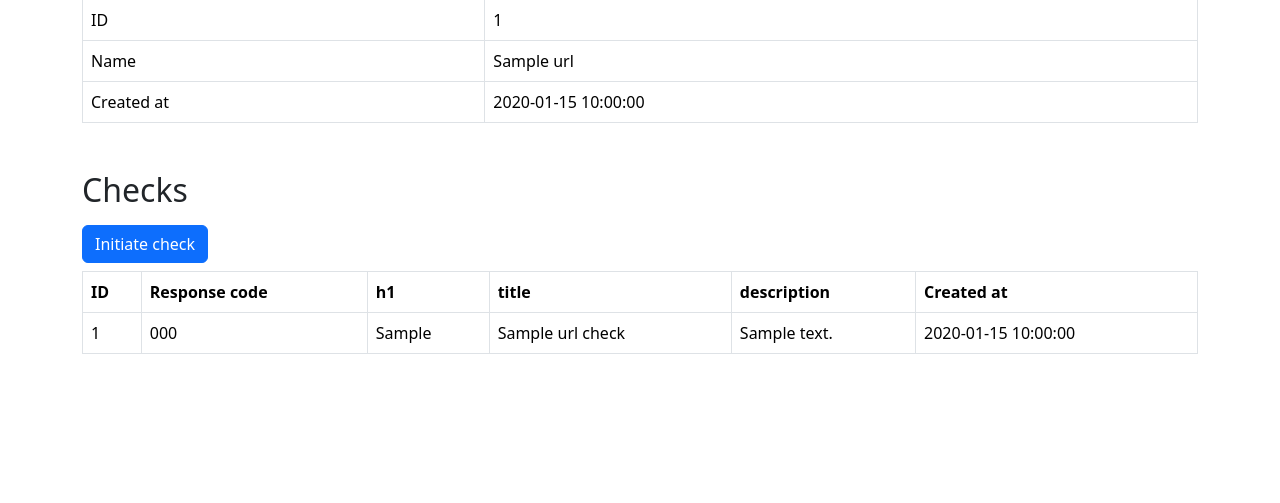
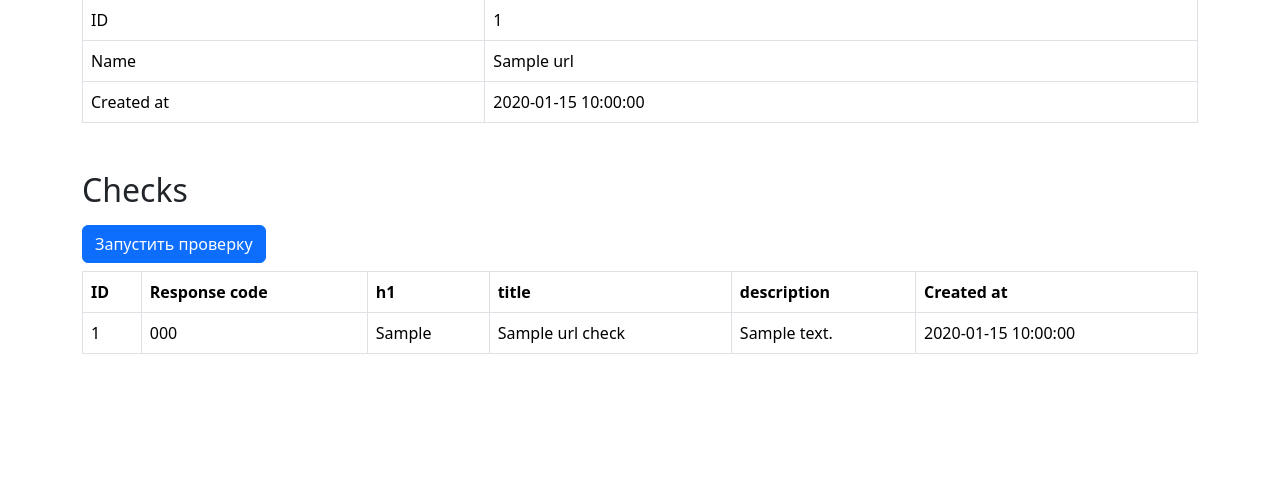
Before and after one commit to MaxKtv/Page-Analyzer, a Flask app: page /urls/1 in a window 1280 px wide. Shown: the part 129-632 px from the top of the page. Run offline with Flask 3, Linux system fonts and the light colour scheme; a database or web service that is not in the repository returns one stand-in record (values such as "Sample title"); some libraries are stand-ins or nearby versions.

Commit message:
ref index.html

```diff
--- a/page_analyzer/templates/urls/index.html
+++ b/page_analyzer/templates/urls/index.html
@@ -29,7 +29,7 @@
   <h2 class="mt-5 mb-3">Checks</h2>
 
     <form method="POST" action="{{ url_for('add_check_url', url_id=url.id) }}">
-      <input type="submit" class="btn btn-primary" value="Initiate check" />
+      <input type="submit" class="btn btn-primary" value="Запустить проверку" />
     </form>
     <table class="table table-bordered table-hover mt-2" data-test="checks">
       <thead>
```
